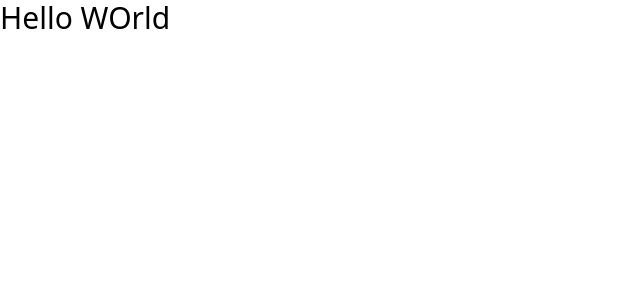
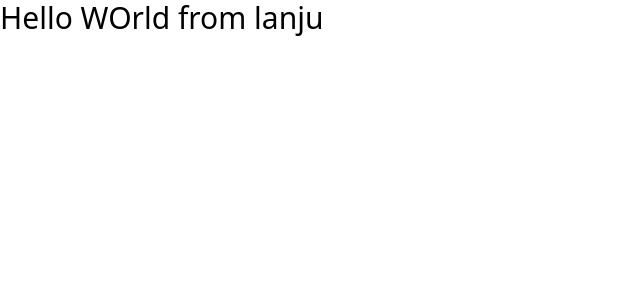
Before and after one commit to abid365/launchCalender, a React (Vite) app: page / in a window 1280 px wide. Shown: the top 300 px of the page, without its empty margins (0-640 px from the left). Built offline with nearby package versions, Linux system fonts and the light colour scheme.

Commit message:
lanju's branch

```diff
--- a/src/App.jsx
+++ b/src/App.jsx
@@ -1,7 +1,7 @@
 function App() {
   return (
     <>
-      <h1 className="text-3xl">Hello WOrld</h1>
+      <h1 className="text-3xl">Hello WOrld from lanju</h1>
     </>
   );
 }
```
